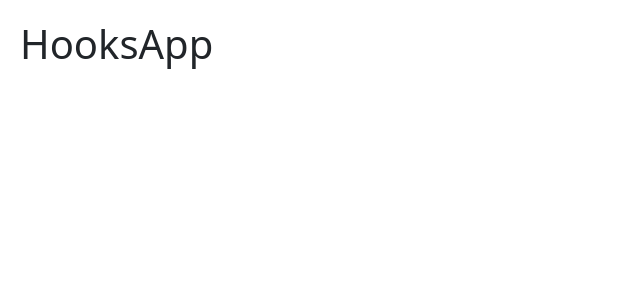
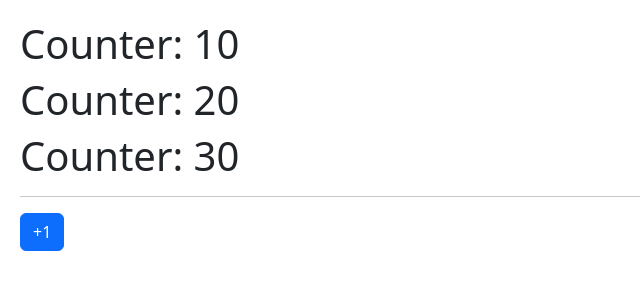
Before and after one commit to carlosantonio98/05-hook-app, a React (Vite) app: page / in a window 1280 px wide. Shown: the top 300 px of the page, without its empty margins (0-640 px from the left). Built offline with nearby package versions, Linux system fonts and the light colour scheme.

Commit message:
Create a counter with useState

```diff
--- /dev/null
+++ b/src/01-useState/CounterApp.jsx
@@ -0,0 +1,39 @@
+import { useState } from "react"
+
+export const CounterApp = () => {
+
+    // const [counter, setCounter] = useState(10);
+    /* const [state, setCounter] = useState({
+        counter1: 10,
+        counter2: 20,
+        counter3: 30,
+    }); */
+    const [state, setCounter] = useState({
+        counter1: 10,
+        counter2: 20,
+        counter3: 30,
+    });
+
+    const { counter1, counter2, counter3 } = state;
+
+    return (
+        <>
+            {/* <h1>Counter: { counter }</h1> */}
+            <h1>Counter: { counter1 }</h1>
+            <h1>Counter: { counter2 }</h1>
+            <h1>Counter: { counter3 }</h1>
+
+            <hr />
+
+            <button
+                className="btn btn-primary"
+                onClick={
+                    () => setCounter({
+                        // counter1:counter1 + 1, counter2, counter3
+                        ...state,  // Usamos el spread para clonar todas las propiedades
+                        counter1: counter1 + 1 // sobreescribimos el counter1 por este nuevo valor
+                    }) }
+                >+1</button>
+        </>
+    )
+}
--- a/src/main.jsx
+++ b/src/main.jsx
@@ -1,11 +1,12 @@
 import React from 'react'
 import ReactDOM from 'react-dom/client'
 import { HooksApp } from './HooksApp';
+import { CounterApp } from "./01-useState/CounterApp";
 
 import './index.css'
 
 ReactDOM.createRoot(document.getElementById('root')).render(
   <React.StrictMode>
-    <HooksApp />
+    <CounterApp />
   </React.StrictMode>
 )
```
